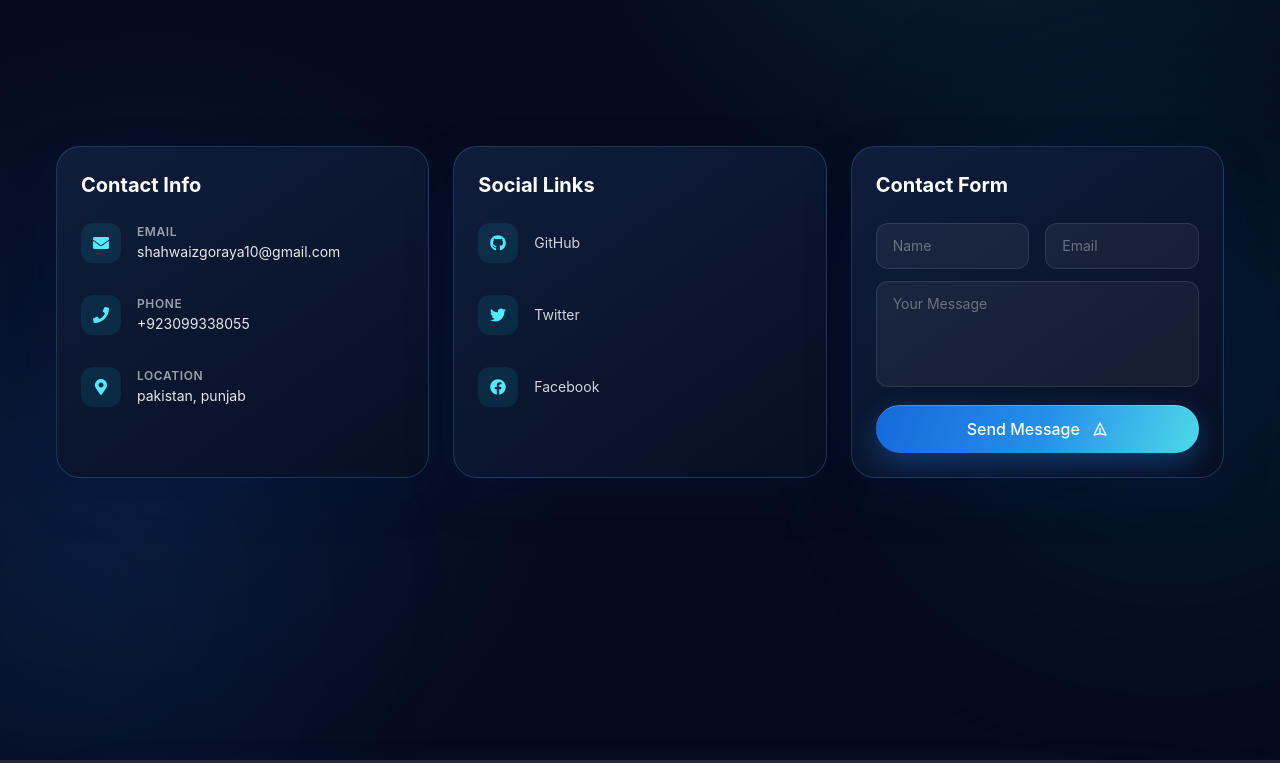
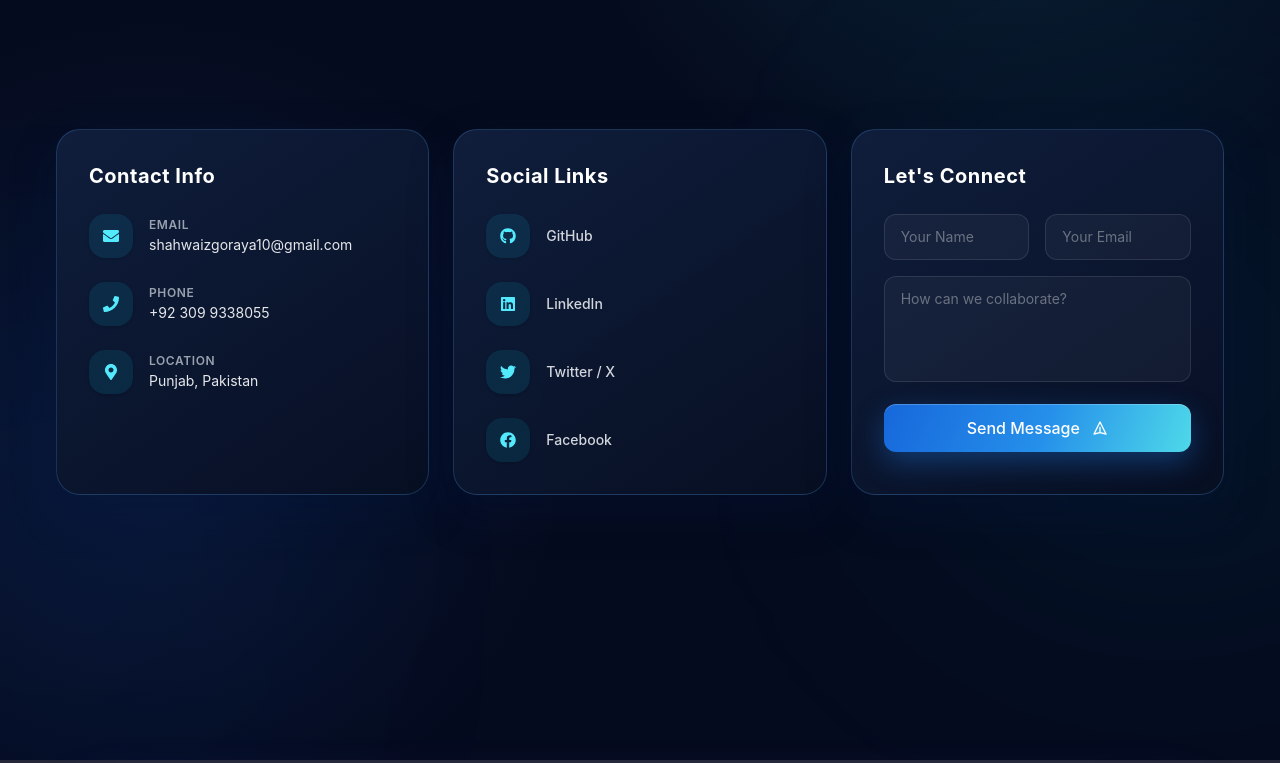
Before and after one commit to shahwaiz-34/shahwaiz, a React (Vite) app: page / in a window 1280 px wide. Shown: the part 3760-4523 px from the top of the page. Built offline with nearby package versions, Linux system fonts and the light colour scheme; grey boxes are pictures that could not be loaded.

Commit message:
update contect

```diff
--- a/src/componenet/contect-section/index.jsx
+++ b/src/componenet/contect-section/index.jsx
@@ -1,6 +1,5 @@
-import React from "react";
-import { motion } from "framer-motion";
-import { useRef, useState } from "react";
+import React, { useRef, useState } from "react";
+import { motion, AnimatePresence } from "framer-motion";
 import emailjs from "@emailjs/browser";
 import {
   FaGithub,
@@ -10,72 +9,72 @@ import {
   FaEnvelope,
   FaPhone,
   FaMapMarkerAlt,
+  FaCheckCircle,
+  FaExclamationCircle,
 } from "react-icons/fa";
 import SabHeader from "../Header";
 
 const ContactSection = () => {
   const formRef = useRef();
   const [isSending, setIsSending] = useState(false);
+  const [statusMessage, setStatusMessage] = useState(null); // { type: 'success' | 'error', text: string }
 
   const sendEmail = (e) => {
     e.preventDefault();
     setIsSending(true);
+    setStatusMessage(null);
+
     emailjs
       .sendForm(
         import.meta.env.VITE_EMAILJS_SERVICE_ID,
         import.meta.env.VITE_EMAILJS_TEMPLATE_ID,
         formRef.current,
-        import.meta.env.VITE_EMAILJS_PUBLIC_KEY,
+        import.meta.env.VITE_EMAILJS_PUBLIC_KEY
       )
       .then(
         () => {
-          alert("email sent successfuly");
+          setStatusMessage({
+            type: "success",
+            text: "Message sent successfully! I'll get back to you soon.",
+          });
           formRef.current.reset();
           setIsSending(false);
         },
         (error) => {
-          alert("failed to send ");
-          console.log(error);
+          console.error(error);
+          setStatusMessage({
+            type: "error",
+            text: "Failed to send message. Please try again later.",
+          });
           setIsSending(false);
-        },
+        }
       );
   };
 
-  // Staggered animation for the cards
   const containerVariants = {
     hidden: { opacity: 0 },
     visible: {
       opacity: 1,
       transition: {
-        staggerChildren: 0.2,
+        staggerChildren: 0.15,
       },
     },
   };
 
-  const cardVariants = {
-    hidden: { y: 20, opacity: 0 },
-    visible: {
-      y: 0,
-      opacity: 1,
-      transition: { duration: 0.5, ease: "easeOut" },
-    },
-  };
-
   return (
-
-<div className="ocean-surface">
-
+    <div className="ocean-surface relative overflow-hidden">
+      {/* Header component */}
       <SabHeader upperText={"Get In Touch"} lowerText={"Contact Me"} />
 
       <section
         id="contact"
-      className="min-h-screen text-white px-4 sm:px-6 lg:px-14 pb-24 flex flex-col justify-center items-center relative isolate overflow-hidden"
+        className="min-h-screen text-white px-4 sm:px-6 lg:px-14 pb-24 flex flex-col justify-center items-center relative z-10"
       >
-      <div className="absolute top-1/4 -right-20 h-96 w-96 rounded-full bg-cyan-400/10 blur-[130px] pointer-events-none" />
-      <div className="absolute bottom-0 -left-24 h-80 w-80 rounded-full bg-blue-500/10 blur-[130px] pointer-events-none" />
+        {/* Glowing Background Orbs */}
+        <div className="absolute top-1/4 -right-20 h-96 w-96 rounded-full bg-cyan-400/10 blur-[140px] pointer-events-none" />
+        <div className="absolute bottom-10 -left-24 h-80 w-80 rounded-full bg-blue-600/10 blur-[140px] pointer-events-none" />
 
         <div className="max-w-[1400px] mx-auto w-full relative z-10">
-        {/* Cards Grid */}
           <motion.div
             variants={containerVariants}
             initial="hidden"
@@ -84,36 +83,43 @@ const ContactSection = () => {
           >
             {/* 1. Contact Info Card */}
             <CardWrapper title="Contact Info">
-            <div className="space-y-8">
+              <div className="space-y-6">
                 <ContactItem
                   icon={<FaEnvelope />}
                   title="Email"
                   content="shahwaizgoraya10@gmail.com"
+                  href="mailto:shahwaizgoraya10@gmail.com"
                 />
                 <ContactItem
                   icon={<FaPhone />}
                   title="Phone"
-                content="+923099338055"
+                  content="+92 309 9338055"
+                  href="tel:+923099338055"
                 />
                 <ContactItem
                   icon={<FaMapMarkerAlt />}
                   title="Location"
-                content="pakistan, punjab"
+                  content="Punjab, Pakistan"
                 />
               </div>
             </CardWrapper>
 
             {/* 2. Social Links Card */}
             <CardWrapper title="Social Links">
-            <div className="space-y-8">
+              <div className="space-y-6">
                 <SocialItem
                   icon={<FaGithub />}
                   label="GitHub"
                   link="https://github.com/shahwaiz-34"
                 />
                 <SocialItem
+                  icon={<FaLinkedin />}
+                  label="LinkedIn"
+                  link="https://www.linkedin.com"
+                />
+                <SocialItem
                   icon={<FaTwitter />}
-                label="Twitter"
+                  label="Twitter / X"
                   link="https://x.com/GorayaShah12893"
                 />
                 <SocialItem
@@ -124,48 +130,46 @@ const ContactSection = () => {
               </div>
             </CardWrapper>
 
-          <CardWrapper title="Contact Form">
-            <form className="space-y-3" ref={formRef} onSubmit={sendEmail}>
-              {/* Responsive grid: stacks on mobile, side-by-side on larger screens */}
+            {/* 3. Contact Form Card */}
+            <CardWrapper title="Let's Connect">
+              <form className="space-y-4" ref={formRef} onSubmit={sendEmail}>
                 <div className="grid grid-cols-1 sm:grid-cols-2 gap-4">
                   <input
                     name="from_name"
                     type="text"
-                  placeholder="Name"
+                    placeholder="Your Name"
                     aria-label="Your Name"
                     required
-                  className="w-full bg-white/5 text-gray-200 border border-white/10 rounded-xl px-4 py-3 text-sm focus:outline-none focus:border-cyan-300/70 focus:ring-2 focus:ring-cyan-300/20 transition-all placeholder-gray-500"
+                    className="w-full bg-white/[0.04] text-gray-200 border border-white/10 rounded-xl px-4 py-3 text-sm focus:outline-none focus:border-cyan-400 focus:ring-2 focus:ring-cyan-400/20 transition-all placeholder-gray-500"
                   />
                   <input
                     name="from_email"
                     type="email"
-                  placeholder="Email"
+                    placeholder="Your Email"
                     aria-label="Your Email"
                     required
-                  className="w-full bg-white/5 text-gray-200 border border-white/10 rounded-xl px-4 py-3 text-sm focus:outline-none focus:border-cyan-300/70 focus:ring-2 focus:ring-cyan-300/20 transition-all placeholder-gray-500"
+                    className="w-full bg-white/[0.04] text-gray-200 border border-white/10 rounded-xl px-4 py-3 text-sm focus:outline-none focus:border-cyan-400 focus:ring-2 focus:ring-cyan-400/20 transition-all placeholder-gray-500"
                   />
                 </div>
 
                 <textarea
                   name="message"
-                placeholder="Your Message"
+                  placeholder="How can we collaborate?"
                   aria-label="Your Message"
                   required
                   rows={4}
-                className="w-full bg-white/5 text-gray-200 border border-white/10 rounded-xl px-4 py-3 text-sm focus:outline-none focus:border-cyan-300/70 focus:ring-2 focus:ring-cyan-300/20 transition-all placeholder-gray-500 resize-none"
+                  className="w-full bg-white/[0.04] text-gray-200 border border-white/10 rounded-xl px-4 py-3 text-sm focus:outline-none focus:border-cyan-400 focus:ring-2 focus:ring-cyan-400/20 transition-all placeholder-gray-500 resize-none"
                 />
 
                 <motion.button
-                // Only scale if the form is NOT currently sending
-                whileHover={!isSending ? { scale: 1.02 } : {}}
+                  whileHover={!isSending ? { scale: 1.01 } : {}}
                   whileTap={!isSending ? { scale: 0.98 } : {}}
                   disabled={isSending}
                   type="submit"
-                className="ocean-primary w-full flex items-center justify-center gap-2 disabled:opacity-70 disabled:cursor-not-allowed text-white font-medium py-3 rounded-full transition-all duration-200"
+                  className="ocean-primary w-full flex items-center justify-center gap-2 disabled:opacity-70 disabled:cursor-not-allowed text-white font-medium py-3 rounded-xl transition-all duration-200 shadow-lg shadow-cyan-500/10"
                 >
                   {isSending ? (
                     <>
-                    {/* Loading Spinner */}
                       <svg
                         className="animate-spin -ml-1 mr-2 h-4 w-4 text-white"
                         xmlns="http://www.w3.org/2000/svg"
@@ -179,19 +183,18 @@ const ContactSection = () => {
                           r="10"
                           stroke="currentColor"
                           strokeWidth="4"
-                      ></circle>
+                        />
                         <path
                           className="opacity-75"
                           fill="currentColor"
                           d="M4 12a8 8 0 018-8V0C5.373 0 0 5.373 0 12h4zm2 5.291A7.962 7.962 0 014 12H0c0 3.042 1.135 5.824 3 7.938l3-2.647z"
-                      ></path>
+                        />
                       </svg>
-                    Sending...
+                      Sending Message...
                     </>
                   ) : (
                     <>
                       Send Message
-                    {/* Send Icon */}
                       <svg
                         className="w-4 h-4 ml-1"
                         fill="none"
@@ -204,17 +207,39 @@ const ContactSection = () => {
                           strokeLinejoin="round"
                           strokeWidth="2"
                           d="M12 19l9 2-9-18-9 18 9-2zm0 0v-8"
-                      ></path>
+                        />
                       </svg>
                     </>
                   )}
                 </motion.button>
+
+                {/* Feedback Toast Notification */}
+                <AnimatePresence>
+                  {statusMessage && (
+                    <motion.div
+                      initial={{ opacity: 0, y: 10 }}
+                      animate={{ opacity: 1, y: 0 }}
+                      exit={{ opacity: 0, y: -10 }}
+                      className={`flex items-center gap-2 text-xs p-3 rounded-xl border ${
+                        statusMessage.type === "success"
+                          ? "bg-emerald-500/10 border-emerald-500/20 text-emerald-300"
+                          : "bg-rose-500/10 border-rose-500/20 text-rose-300"
+                      }`}
+                    >
+                      {statusMessage.type === "success" ? (
+                        <FaCheckCircle className="shrink-0 text-base" />
+                      ) : (
+                        <FaExclamationCircle className="shrink-0 text-base" />
+                      )}
+                      <span>{statusMessage.text}</span>
+                    </motion.div>
+                  )}
+                </AnimatePresence>
               </form>
             </CardWrapper>
           </motion.div>
         </div>
       </section>
-
     </div>
   );
 };
@@ -224,51 +249,58 @@ const ContactSection = () => {
 const CardWrapper = ({ title, children }) => (
   <motion.div
     variants={{
-      hidden: { y: 20, opacity: 0 },
-      visible: { y: 0, opacity: 1 },
+      hidden: { y: 25, opacity: 0 },
+      visible: { y: 0, opacity: 1, transition: { duration: 0.5 } },
     }}
-    whileHover={{ y: -5 }}
-    className="ocean-card border rounded-3xl p-6 flex flex-col h-full transition-all duration-300 relative overflow-hidden"
+    whileHover={{ y: -4 }}
+    className="ocean-card border border-white/10 rounded-3xl p-6 sm:p-8 flex flex-col h-full transition-all duration-300 relative overflow-hidden bg-white/[0.02] backdrop-blur-md shadow-xl"
   >
-    {/* Content */}
-    <div className="relative z-10 flex-grow">
-      <h3 className="text-xl font-bold mb-6 text-white">{title}</h3>
-      {children}
+    <div className="relative z-10 flex-grow flex flex-col">
+      <h3 className="text-xl font-bold mb-6 text-white tracking-wide flex items-center gap-2">
+        {title}
+      </h3>
+      <div className="flex-grow flex flex-col justify-between">{children}</div>
     </div>
-
-    {/* Footer Pills (Visual Decoration) */}
-    {/* <div className="mt-8 pt-4 border-t border-gray-800/50 flex gap-2 text-[10px] font-medium text-gray-400">
-      <span className="bg-[#6366f1] text-white px-3 py-1 rounded-full">React</span>
-      <span className="bg-[#1e1e2d] px-3 py-1 rounded-full border border-gray-700">Tailwind CSS</span>
-      <span className="bg-[#1e1e2d] px-3 py-1 rounded-full border border-gray-700">Framer Motion</span> */}
-    {/* </div> */}
   </motion.div>
 );
 
-const ContactItem = ({ icon, title, content }) => (
+const ContactItem = ({ icon, title, content, href }) => {
+  const contentWrapper = (
     <div className="flex items-center gap-4 group">
-    <div className="w-10 h-10 flex items-center justify-center rounded-xl bg-cyan-400/10 text-cyan-300 group-hover:bg-cyan-300 group-hover:text-[#050b1e] transition-colors duration-300">
+      <div className="w-11 h-11 shrink-0 flex items-center justify-center rounded-2xl bg-cyan-400/10 text-cyan-300 group-hover:bg-cyan-400 group-hover:text-slate-950 transition-all duration-300 shadow-sm">
         {icon}
       </div>
       <div>
         <p className="text-xs text-gray-400 font-semibold uppercase tracking-wider mb-0.5">
           {title}
         </p>
-      <p className="text-sm text-gray-200">{content}</p>
+        <p className="text-sm text-gray-200 group-hover:text-cyan-300 transition-colors">
+          {content}
+        </p>
       </div>
     </div>
   );
+
+  return href ? (
+    <a href={href} className="block">
+      {contentWrapper}
+    </a>
+  ) : (
+    contentWrapper
+  );
+};
 
 const SocialItem = ({ icon, label, link }) => (
   <a
     href={link}
     target="_blank"
+    rel="noopener noreferrer"
     className="flex items-center gap-4 group cursor-pointer"
   >
-    <div className="w-10 h-10 flex items-center justify-center rounded-xl bg-cyan-400/10 text-cyan-300 group-hover:bg-cyan-300 group-hover:text-[#050b1e] transition-colors duration-300">
+    <div className="w-11 h-11 shrink-0 flex items-center justify-center rounded-2xl bg-cyan-400/10 text-cyan-300 group-hover:bg-cyan-400 group-hover:text-slate-950 transition-all duration-300 shadow-sm">
       {icon}
     </div>
-    <span className="text-sm text-gray-300 group-hover:text-white transition-colors">
+    <span className="text-sm font-medium text-gray-300 group-hover:text-white transition-colors">
       {label}
     </span>
   </a>
```
Also changed, not shown: src/assets/shahwaiz-icon.png (deleted), 1 other file (tests, documents, lock files or other folders). Lines whose indentation alone changed are shown as unchanged.
